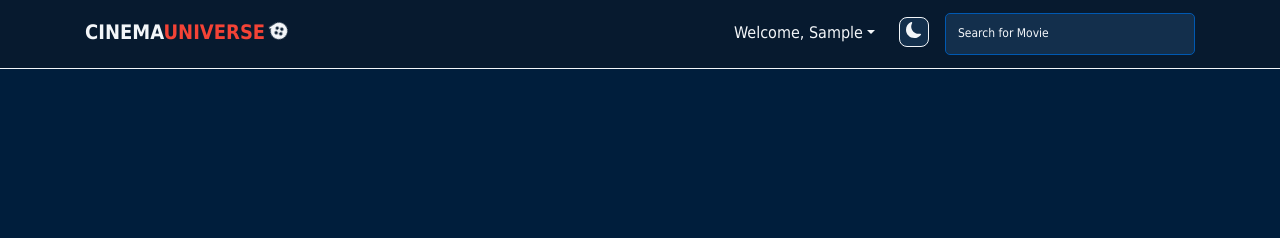
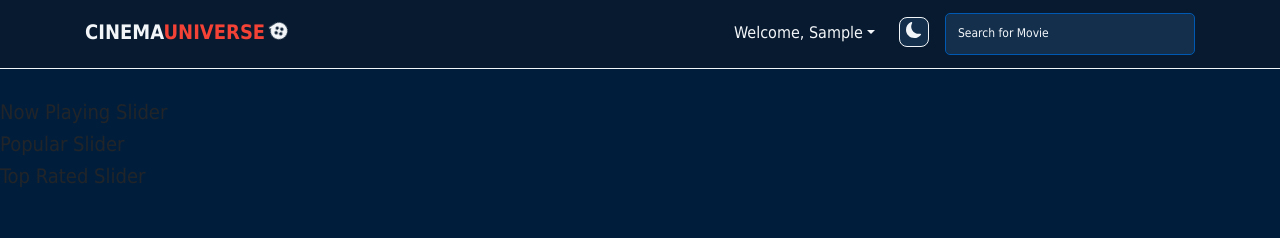
Before and after one commit to Mohamed-Elhawary/cinema-universe, a React (Create React App) app: page /login in a window 1280 px wide. Both pictures are taken after typing "Sample", "Sample123" into the empty fields and a click on the button "Login". Shown: the top 238 px of the page. Built offline with nearby package versions, Linux system fonts and the light colour scheme; no server answers.

Commit message:
:rocket: update: preparing the home view sliders components

```diff
--- a/src/components/index.js
+++ b/src/components/index.js
@@ -1,4 +1,12 @@
 import Navbar from "./navbar/Navbar";
 import Footer from "./footer/Footer";
+import NowPlayingSlider from "./nowplayingslider/NowPlayingSlider";
+import PopularSlider from "./popularslider/PopularSlider";
+import TopRatedSlider from "./topratedslider/TopRatedSlider";
 
-export { Navbar, Footer };
+export {
+    Navbar,
+    Footer,
+    NowPlayingSlider,
+    PopularSlider,
+    TopRatedSlider };
--- /dev/null
+++ b/src/components/nowplayingslider/NowPlayingSlider.js
@@ -0,0 +1,11 @@
+const NowPlayingSlider = ({nowPlayingMovies}) => {
+
+    return (
+        <div>
+            <h5>Now Playing Slider</h5>
+        </div>
+    );
+
+}
+
+export default NowPlayingSlider;
--- a/src/components/popularslider/PopularSlider.js
+++ b/src/components/popularslider/PopularSlider.js
@@ -0,0 +1,11 @@
+const PopularSlider = ({popularMovies}) => {
+
+    return (
+        <div>
+            <h5>Popular Slider</h5>
+        </div>
+    );
+
+}
+
+export default PopularSlider;
--- a/src/components/topratedslider/TopRatedSlider.js
+++ b/src/components/topratedslider/TopRatedSlider.js
@@ -0,0 +1,13 @@
+import Slider from "ui/slider/Slider";
+
+const TopRatedSlider = ({topRatedMovies}) => {
+
+    return (
+        <div>
+            <h5>Top Rated Slider</h5>
+        </div>
+    );
+
+}
+
+export default TopRatedSlider;
--- a/src/views/home/Home.js
+++ b/src/views/home/Home.js
@@ -1,12 +1,14 @@
 import { useEffect, useState } from "react";
 import { fetchingHomeData } from "services";
-import Slider from "ui/slider/Slider";
+import { NowPlayingSlider, PopularSlider, TopRatedSlider } from "components";
 
 const Home = () => {
 
-    const [nowPlaying, setNowPlaying] = useState([]);
-    const [popular, setPopular] = useState([]);
-    const [topRated, setTopRated] = useState([]);
+    const [nowPlayingMovies, setNowPlayingMovies] = useState([]);
+
+    const [popularMovies, setPopularMovies] = useState([]);
+
+    const [topRatedMovies, setTopRatedMovies] = useState([]);
 
     useEffect(() => {
 
@@ -14,11 +16,11 @@ const Home = () => {
 
             if(response.statusCode === 200) {
 
-                setNowPlaying(response.data.nowPlaying);
+                setNowPlayingMovies(response.data.nowPlaying);
 
-                setPopular(response.data.popular);
+                setPopularMovies(response.data.popular);
 
-                setTopRated(response.data.topRated);
+                setTopRatedMovies(response.data.topRated);
 
             }
 
@@ -28,7 +30,9 @@ const Home = () => {
 
     return (
         <div className="home-view view">
-
+            <NowPlayingSlider nowPlayingMovies={nowPlayingMovies} />
+            <PopularSlider popularMovies={popularMovies} />
+            <TopRatedSlider topRatedMovies={topRatedMovies} />
         </div>
     );
 
```
Also changed, not shown: src/components/posterslider/PosterSlider.js (deleted).
